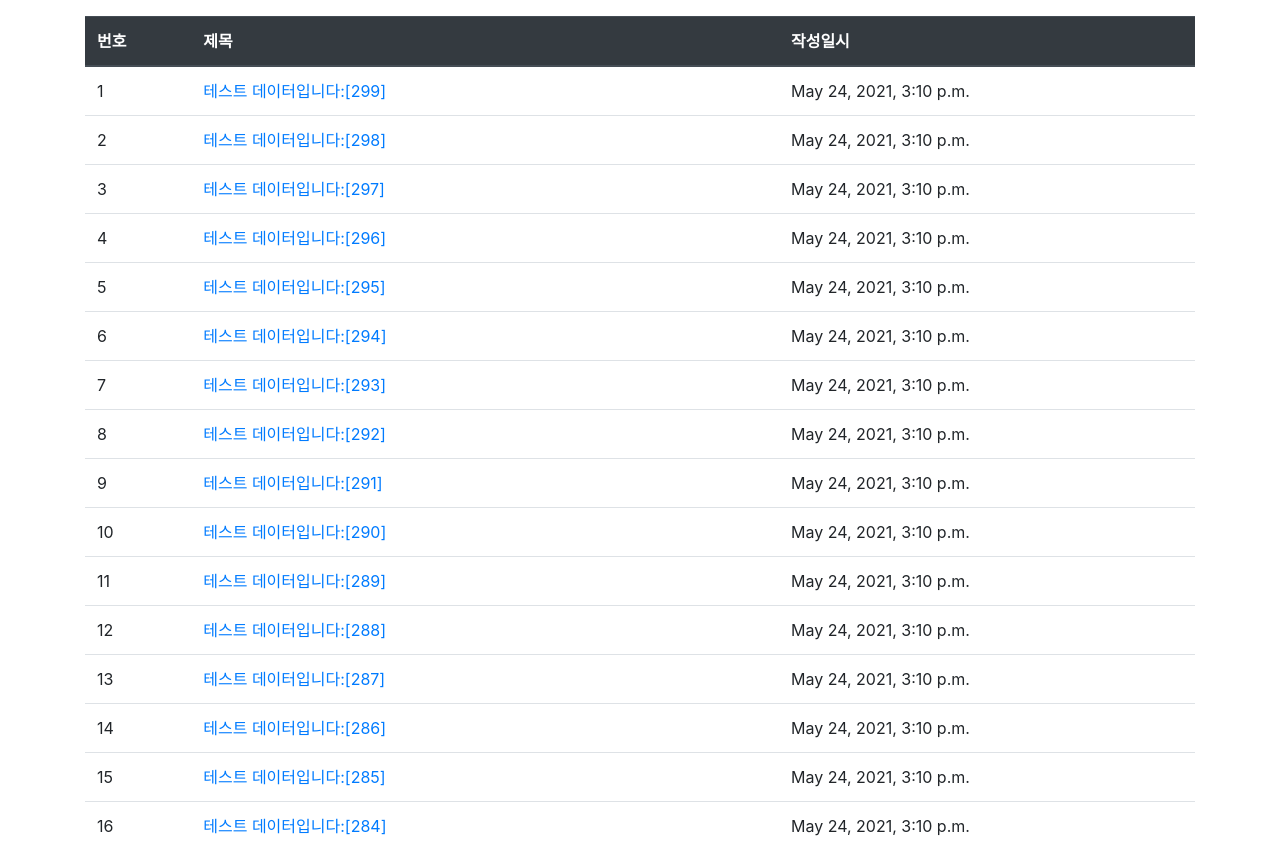
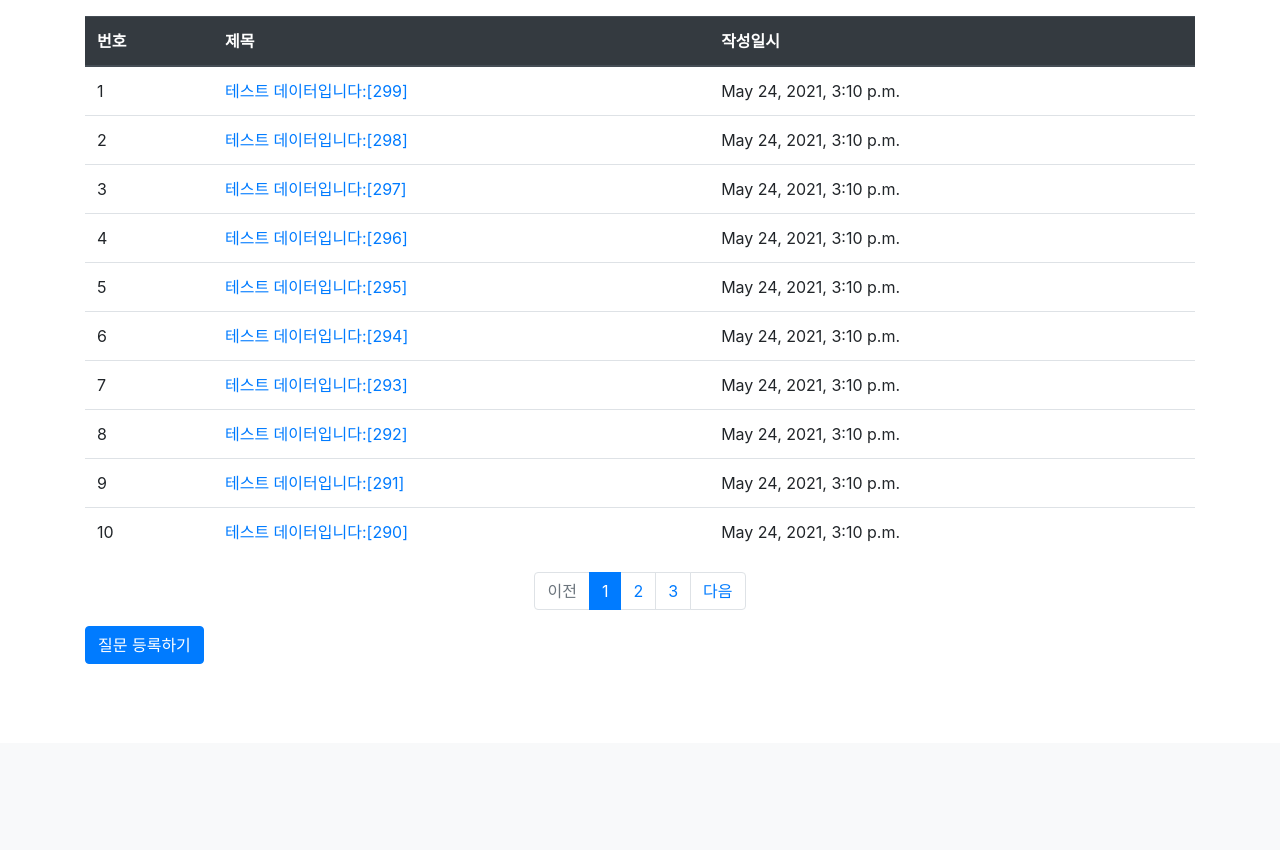
Before and after one commit to joielee09/-DEV-JumpToDjango, a Django app: page /pybo/ in a window 1280 px wide. Shown: the part 57-907 px from the top of the page. After the commit the page ends 721 px from the top, so only its background shows below. Run offline with Django 3.2, Linux system fonts and the light colour scheme; data comes from the database, SQL or seed files in the repository; both versions use the stored data as it was after the commit; some libraries are stand-ins or nearby versions.

Commit message:
chapter 03-2

```diff
--- a/mysite/pybo/views.py
+++ b/mysite/pybo/views.py
@@ -3,15 +3,23 @@ from django.shortcuts import redirect, render, get_object_or_404
 from .models import Question
 from django.utils import timezone
 from .forms import *
+from django.core.paginator import Paginator
 
 def index(request): # index 함수의 매개변수 request는 장고에 의해 자동으로 전달되는 HTTP 요청 객체.
 
-    # pybo 목록출력
+  page = request.GET.get('page', '1')  # 페이지
+
+  # pybo 목록출력
   question_list = Question.objects.order_by('-create_date')
   context  = {'question_list': question_list}
 
+  # 페이징처리
+  paginator = Paginator(question_list, 10)  # 페이지당 10개씩 보여주기
+  page_obj = paginator.get_page(page)
+
+  context = {'question_list': page_obj}
   # return HttpResponse("안녕하세요, pybo에 오신 것을 환영합니다.")
-  return render(request, 'pybo/question_list.html', context) # django template
+  return render(request, 'pybo/question_list.html', context)
 
 def detail(request, question_id):
 
--- a/mysite/templates/pybo/question_list.html
+++ b/mysite/templates/pybo/question_list.html
@@ -27,6 +27,44 @@
         {% endif %}
         </tbody>
     </table>
+        <!-- 페이징처리 시작 -->
+    <ul class="pagination justify-content-center">
+        <!-- 이전페이지 -->
+        {% if question_list.has_previous %}
+        <li class="page-item">
+            <a class="page-link" href="?page={{ question_list.previous_page_number }}">이전</a>
+        </li>
+        {% else %}
+        <li class="page-item disabled">
+            <a class="page-link" tabindex="-1" aria-disabled="true" href="#">이전</a>
+        </li>
+        {% endif %}
+        <!-- 페이지리스트 -->
+        {% for page_number in question_list.paginator.page_range %}
+        {% if page_number >= question_list.number|add:-2 and page_number <= question_list.number|add:2 %}
+            {% if page_number == question_list.number %}
+            <li class="page-item active" aria-current="page">
+                <a class="page-link" href="?page={{ page_number }}">{{ page_number }}</a>
+            </li>
+            {% else %}
+            <li class="page-item">
+                <a class="page-link" href="?page={{ page_number }}">{{ page_number }}</a>
+            </li>
+            {% endif %}
+        {% endif %}
+        {% endfor %}
+        <!-- 다음페이지 -->
+        {% if question_list.has_next %}
+        <li class="page-item">
+            <a class="page-link" href="?page={{ question_list.next_page_number }}">다음</a>
+        </li>
+        {% else %}
+        <li class="page-item disabled">
+            <a class="page-link" tabindex="-1" aria-disabled="true" href="#">다음</a>
+        </li>
+        {% endif %}
+    </ul>
+    <!-- 페이징처리 끝 -->
       <a href="{% url 'pybo:question_create' %}" class="btn btn-primary">질문 등록하기</a>
   </div>
 {% endblock %}
```
Also changed, not shown: mysite/db.sqlite3. Lines whose indentation alone changed are shown as unchanged.
